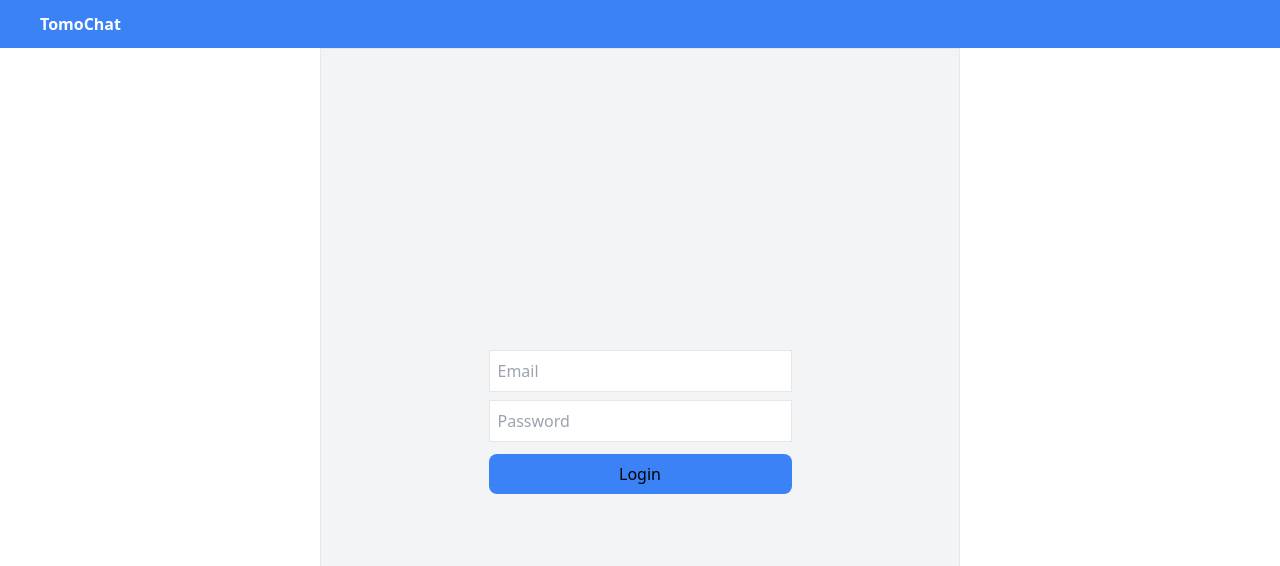
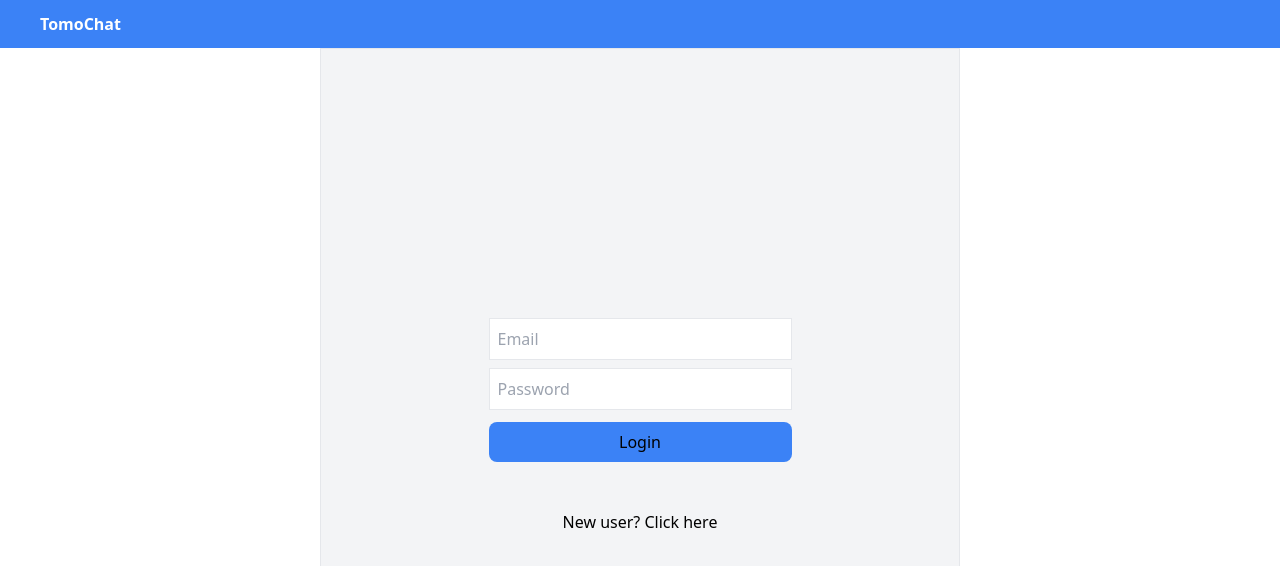
Before and after one commit to jayendra-sharan/tomochat-fe, a Next.js app: page / in a window 1280 px wide. Shown: the top 566 px of the page. Built offline with nearby package versions, Linux system fonts and the light colour scheme; no server answers.

Commit message:
add sign up link

```diff
--- a/src/features/auth/components/LoginForm.tsx
+++ b/src/features/auth/components/LoginForm.tsx
@@ -4,6 +4,7 @@ import { fetchGraphQL } from "@/lib/fetchGraphQL";
 import { useRouter } from "next/navigation";
 import { useState } from "react";
 import { useUserDataDispatch } from "../context/UserContext";
+import Link from "next/link";
 
 export default function LoginForm() {
   const [email, setEmail] = useState("");
@@ -79,6 +80,10 @@ export default function LoginForm() {
 
         <button className="bg-blue-500 hover:bg-blue-300 p-2 my-2 rounded-lg w-full" type="submit">Login</button>
       </form>
+
+      <div className="mt-10">
+        <Link href="/signup">New user? Click here</Link>
+      </div>
     </div>
   );
 }
```
